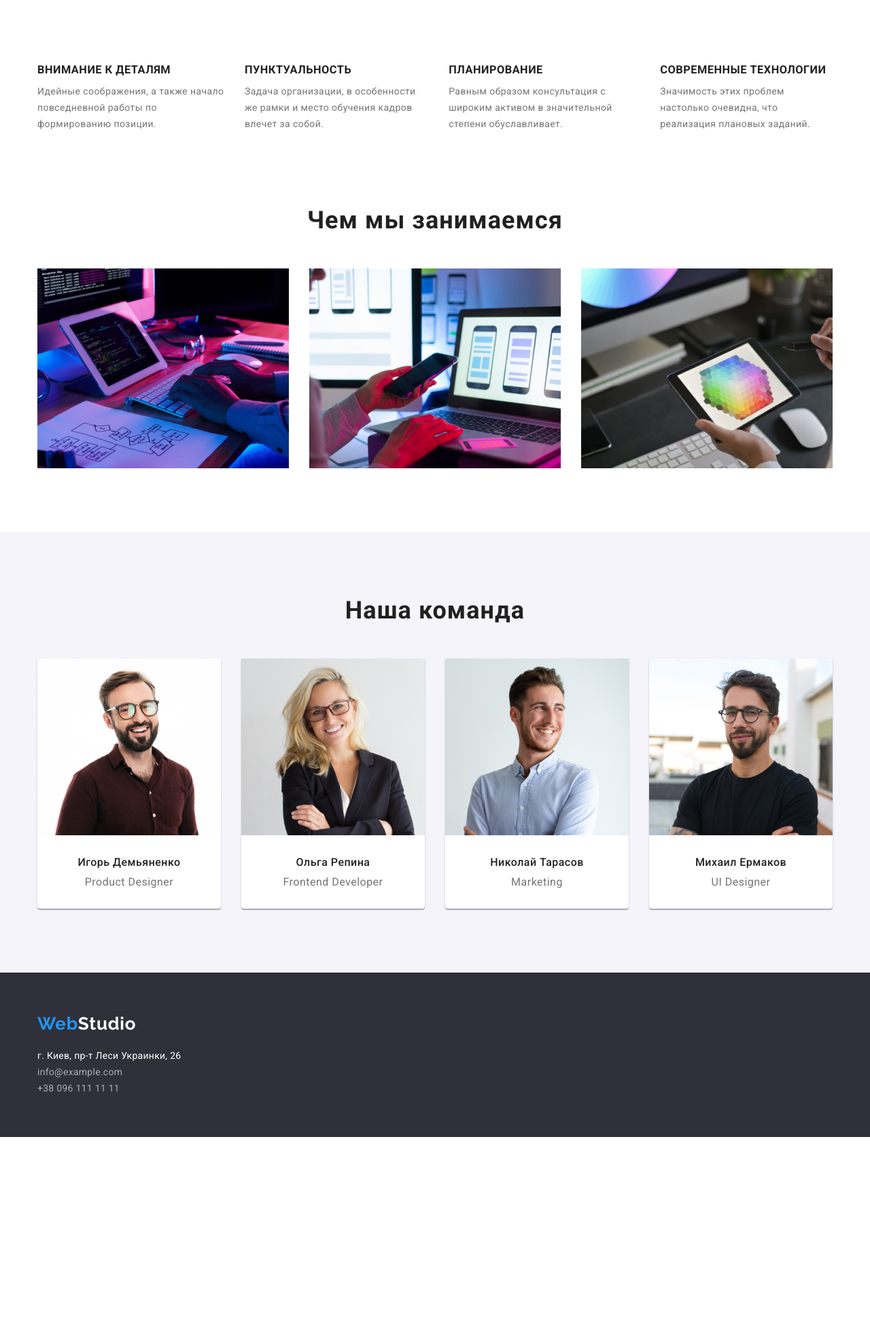
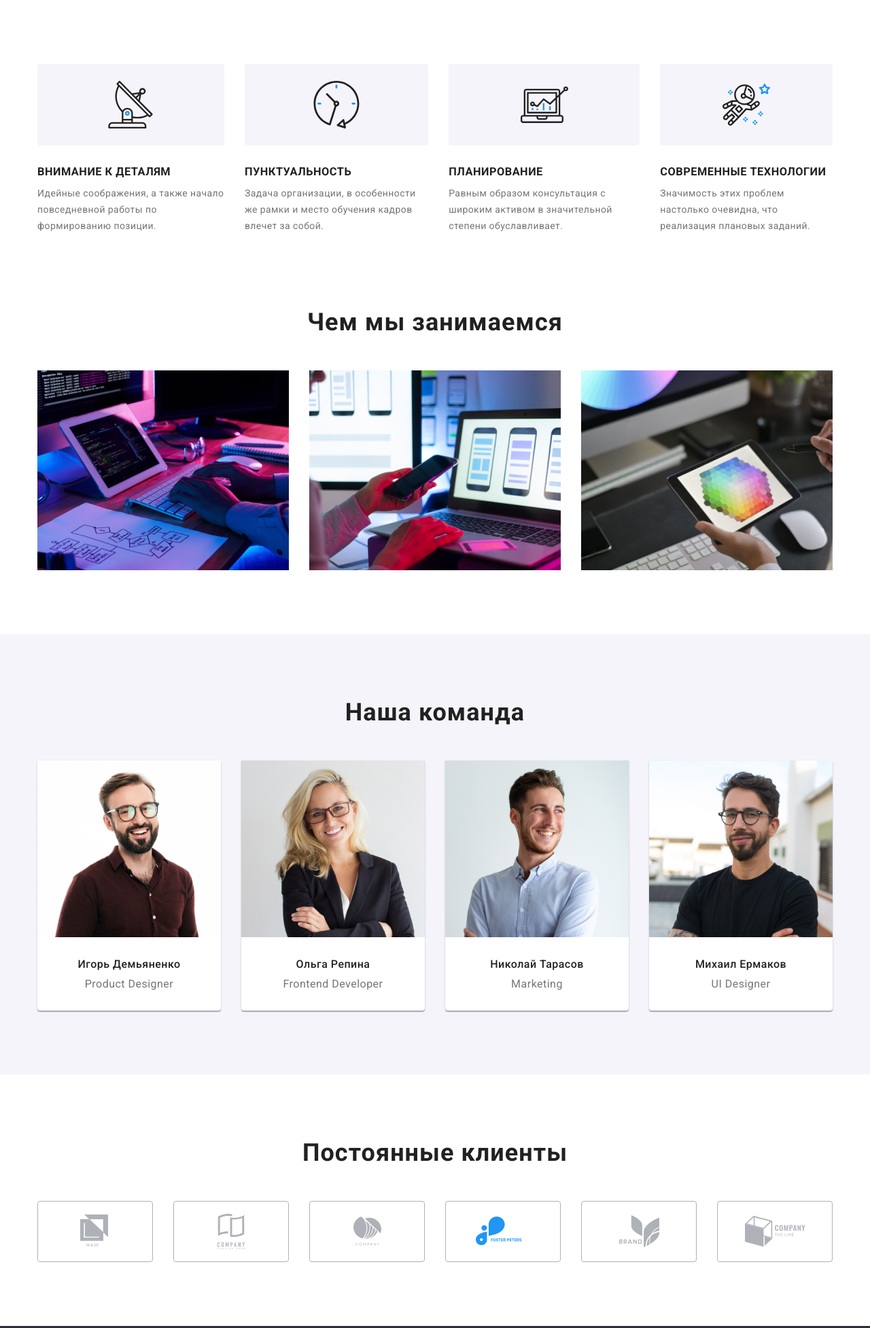
Before and after one commit to Artem-Rudko/goit-markup-hw-04, a plain HTML site: page index.html in a window 1280 px wide. Shown: the part 681-2635 px from the top of the page at 68% size. Before the commit the page ends 2354 px from the top, so only its background shows below. Drawn offline with nearby package versions, Linux system fonts and the light colour scheme.

Commit message:
Добавляет секцию "партнеры"

```diff
--- a/css/styles.css
+++ b/css/styles.css
@@ -9,6 +9,7 @@
     --bgc-transparent: rgba(47, 48, 58, 0.4);
     --footer-text-clr: rgba(255, 255, 255, 0.6);
     --button-bgc-color: #F5F4FA;
+    --logo-color: #AFB1B8;
 }
 
 /* общие настройки */
@@ -242,11 +243,51 @@ address .footer.address {
     text-align: center;
     letter-spacing: 0.03em;
     color: var(--main-color);
-
     margin-bottom: 50px;
 }
 
-.advantages .list-item {
+.advantages .container {
+    padding-bottom: 0;
+    padding-top: 94px;
+}
+
+.advantages-list {
+    display: flex;
+}
+
+.advantages-list-item:not(:last-child) {
+    margin-right: 30px;
+}
+
+.advantages-list-item::before {
+    content: '';
+    display: block;
+    height: 120px;
+    border-radius: 4px;
+    margin-bottom: 30px;
+    background-size: 70px;
+    background-repeat: no-repeat;
+    background-position: center;
+    background-color: var(--button-bgc-color);
+}
+
+.advantages-list-item:nth-child(1)::before {
+    background-image: url(../images/antenna\ 1.svg);
+}
+
+.advantages-list-item:nth-child(2)::before {
+    background-image: url(../images/clock\ 1.svg);
+}
+
+.advantages-list-item:nth-child(3)::before {
+    background-image: url(../images/diagram\ 1.svg);
+}
+
+.advantages-list-item:nth-child(4)::before {
+    background-image: url(../images/astronaut\ 1.svg);
+}
+
+.advantages .list-advantages {
     font-weight: 700;
     line-height: 1.143;
     letter-spacing: 0.03em;
@@ -274,15 +315,9 @@ address .footer.address {
     letter-spacing: 0.03em;
 }
 
-.list-item,
+.list-advantages,
 .team-name {
     margin-bottom: 10px;
-}
-
-
-.advantages .container {
-    padding-bottom: 0;
-    padding-top: 94px;
 }
 
 .list-desription,
@@ -293,14 +328,6 @@ address .footer.address {
 .we-do .list {
     display: flex;
     justify-content: space-between;
-}
-
-.advantages .list {
-    display: flex;
-}
-
-.advantages li:not(:last-child) {
-    margin-right: 30px;
 }
 
 .team .list {
@@ -326,8 +353,34 @@ address .footer.address {
     background-color: var(--button-bgc-color);
 }
 
+.partners-list {
+    display: flex;
+}
 
+.partners-logo {
+    display: flex;
+    width: 170px;
+    height: 90px;
+    border: 1px solid var(--logo-color);
+    border-radius: 4px;
+    align-items: center;
+    justify-content: center;
+}
 
+.partners-logo:hover,
+.partners-logo:focus {
+    border: 1px solid var(--accent-color);
+}
+
+.partners-list-item:not(:last-child) {
+    margin-right: 30px;
+}
+
+/* .partners-list-item::before {
+    content: '';
+    height: 100%;
+    border-radius: 4px;
+}  */
 
 
 /* Стили для portfolio.html */
--- a/index.html
+++ b/index.html
@@ -39,21 +39,21 @@
         <section class="advantages">
             <div class="container">
                 <h2 class="section-title" hidden>Преимущества</h2>
-                <ul class="list">
-                    <li>
-                        <h3 class="list-item">Внимание к деталям</h3>
+                <ul class="list advantages-list">
+                    <li class="advantages-list-item">
+                        <h3 class="list-advantages">Внимание к деталям</h3>
                         <p class="list-desсription">Идейные соображения, а также начало повседневной работы по формированию позиции.</p>
                     </li>
-                    <li>
-                        <h3 class="list-item">Пунктуальность</h3>
+                    <li class="advantages-list-item">
+                        <h3 class="list-advantages">Пунктуальность</h3>
                         <p class="list-desсription">Задача организации, в особенности же рамки и место обучения кадров влечет за собой.</p>
                     </li>
-                    <li>
-                        <h3 class="list-item">Планирование</h3>
+                    <li class="advantages-list-item">
+                        <h3 class="list-advantages">Планирование</h3>
                         <p class="list-desсription">Равным образом консультация с широким активом в значительной степени обуславливает.</p>
                     </li>
-                    <li>
-                        <h3 class="list-item">Современные технологии</h3>
+                    <li class="advantages-list-item">
+                        <h3 class="list-advantages">Современные технологии</h3>
                         <p class="list-desсription">Значимость этих проблем настолько очевидна, что реализация плановых заданий.</p>
                     </li>
                 </ul>
@@ -107,6 +107,32 @@
             </div>
         </section>
 
+        <!-- Секция Наши партнеры -->
+        <section class="our-partners">
+            <div class="container">
+                <h2 class="section-title">Постоянные клиенты</h2>
+                <ul class="partners-list list">
+                    <li class="partners-list-item">
+                        <a href="https:www.google.com" class="partners-logo partner-one" target="_blank" rel="noopener noreferer"><img src="./icons/logo-1.svg" alt="компания-1"></a>
+                    </li>
+                    <li class="partners-list-item">
+                        <a href="" class="partners-logo partner-two" target="_blank" rel="noopener noreferer"><img src="./icons/logo-2.svg" alt="компания-2"></a>
+                    </li>
+                    <li class="partners-list-item">
+                        <a href="" class="partners-logo partner-three" target="_blank" rel="noopener noreferer"><img src="./icons/logo-3.svg" alt="компания-3"></a>
+                    </li>
+                    <li class="partners-list-item">
+                        <a href="" class="partners-logo partner-four" target="_blank" rel="noopener noreferer"><img src="./icons/logo-4.svg" alt="компания-4"></a>
+                    </li>
+                    <li class="partners-list-item">
+                        <a href="" class="partners-logo partner-five" target="_blank" rel="noopener noreferer"><img src="./icons/logo-5.svg" alt="компания-5"></a>
+                    </li>
+                    <li class="partners-list-item">
+                        <a href="" class="partners-logo partner-six" target="_blank" rel="noopener noreferer"><img src="./icons/logo-6.svg" alt="компания-6"></a>
+                    </li>
+                </ul>
+            </div>
+        </section>
     </main>
 
         <!--Секция футтер-->
```
Also changed, not shown: icons/envelope.svg (added), icons/facebook.svg (added), icons/instagram.svg (added), icons/linkedin.svg (added), icons/logo-1.svg (added), icons/logo-2.svg (added), icons/logo-3.svg (added), icons/logo-4.svg (added), icons/logo-5.svg (added), icons/logo-6.svg (added), icons/smartphone.svg (added), icons/twitter.svg (added), images/antenna 1.svg (added), images/astronaut 1.svg (added), 2 more files.
